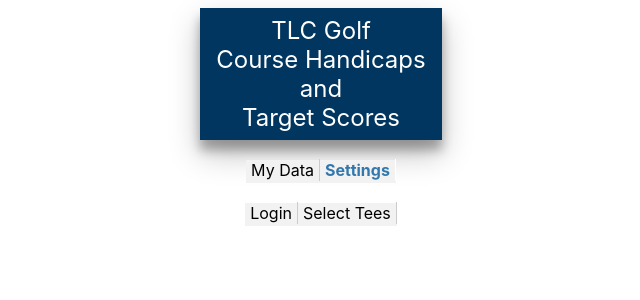
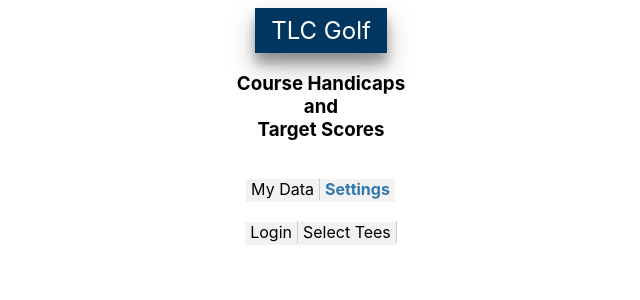
Before and after one commit to jeffreystorer/tlcgolfch, a React (Create React App) app: page /settings in a window 1280 px wide. Shown: the top 300 px of the page, without its empty margins (319-959 px from the left). Built offline with nearby package versions, Linux system fonts and the light colour scheme.

Commit message:
11/23 edit header

```diff
--- a/src/components/Header.js
+++ b/src/components/Header.js
@@ -8,10 +8,13 @@ return(
     <div
       className='header'
     >
-      TLC Golf<br></br>
+      TLC Golf
+    </div>
+    <div className='center'>
+      <h3>
       Course Handicaps<br></br>
       and<br></br>
-      Target Scores
+      Target Scores</h3>
     </div>
   </>
 )}
```
